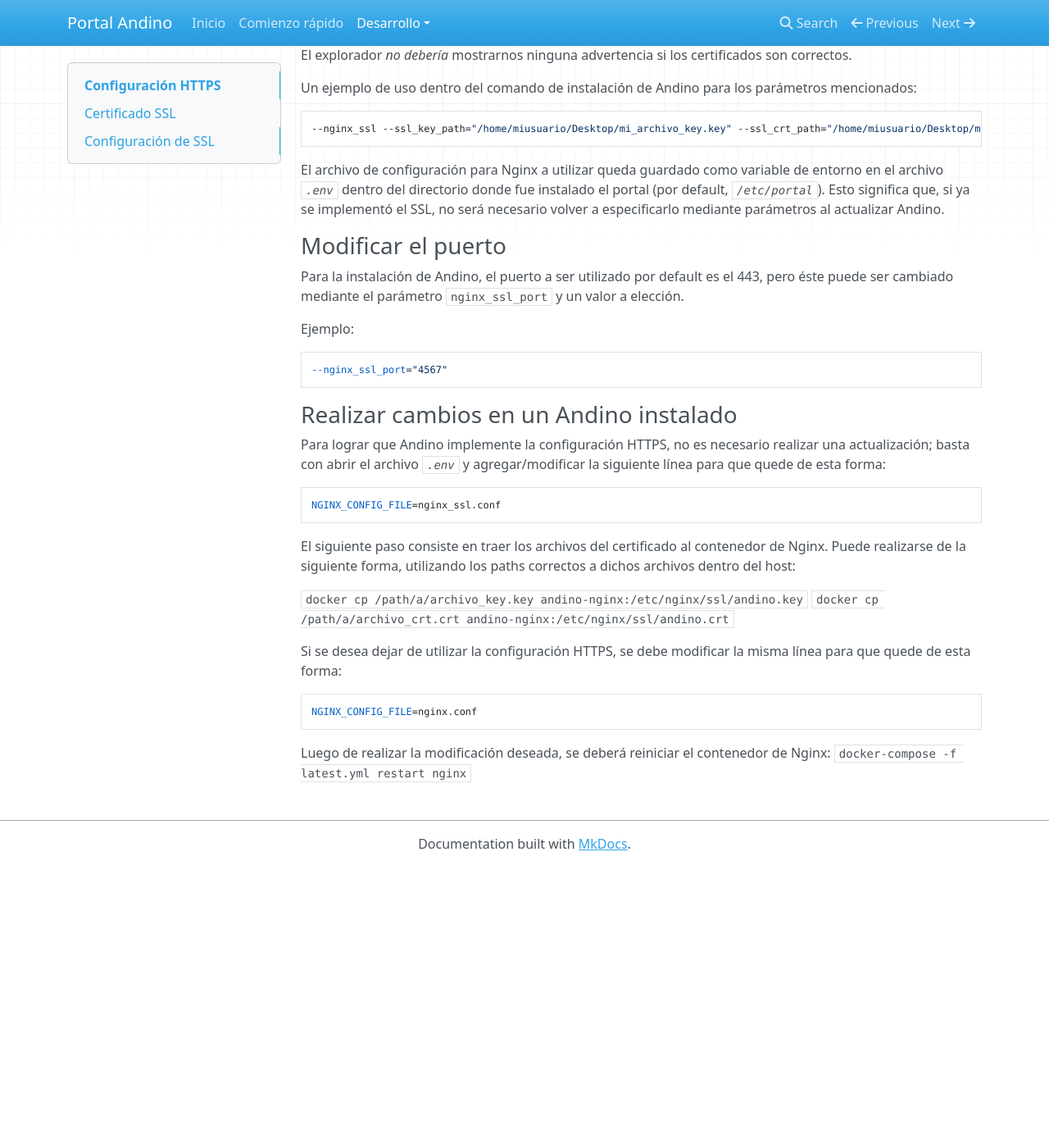
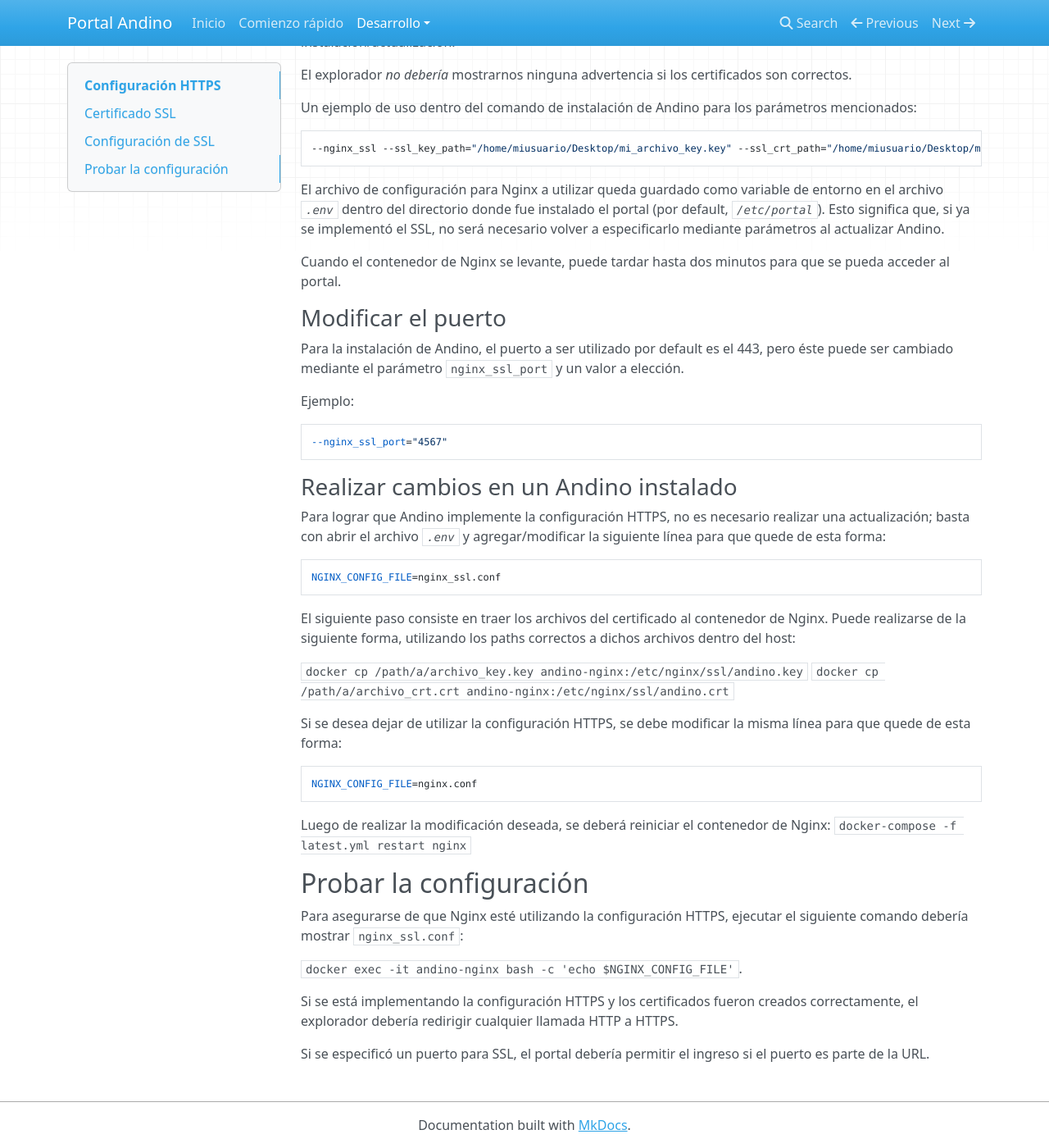
Before and after one commit to datosgobar/portal-andino, an MkDocs documentation site: the page built from docs/developers/https.md, in a window 1280 px wide and 1400 px high, scrolled down 596 px. Shown: the whole window at 82% size. Built offline with MkDocs 1.6.1, drawn with Linux system fonts in a browser that asks for light colours; nearby versions of some CDN libraries; old or Windows-style settings are respelled for this version of MkDocs; before the commit the page ends 1653 px from its top, so only the background shows below that; some of the changed text lies outside the part shown.

Commit message:
Agrego cómo probar la configuración HTTPS en la documentación

```diff
--- a/docs/developers/https.md
+++ b/docs/developers/https.md
@@ -7,6 +7,7 @@
   - [Configuracion de SSL](#configuraci%C3%B3n-de-ssl)
   - [Modificar el puerto](#modificar-el-puerto)
   - [Realizar cambios en un Andino instalado](#realizar-cambios-en-un-andino-instalado)
+  - [Probar la configuración](#probar-la-configuraci%C3%B3n)
 
 <!-- END doctoc generated TOC please keep comment here to allow auto update -->
 
@@ -40,6 +41,8 @@
 del directorio donde fue instalado el portal (por default, _`/etc/portal`_). Esto significa que, si ya se implementó
 el SSL, no será necesario volver a especificarlo mediante parámetros al actualizar Andino.
 
+Cuando el contenedor de Nginx se levante, puede tardar hasta dos minutos para que se pueda acceder al portal.
+
 ### Modificar el puerto
 
 Para la instalación de Andino, el puerto a ser utilizado por default es el 443, pero éste puede ser cambiado mediante
@@ -71,3 +74,16 @@
 
 Luego de realizar la modificación deseada, se deberá reiniciar el contenedor de Nginx:
 `docker-compose -f latest.yml restart nginx`
+
+
+## Probar la configuración
+
+Para asegurarse de que Nginx esté utilizando la configuración HTTPS, ejecutar el siguiente comando debería mostrar
+`nginx_ssl.conf`:
+
+`docker exec -it andino-nginx bash -c 'echo $NGINX_CONFIG_FILE'`.
+
+Si se está implementando la configuración HTTPS y los certificados fueron creados correctamente, el explorador debería
+redirigir cualquier llamada HTTP a HTTPS.
+
+Si se especificó un puerto para SSL, el portal debería permitir el ingreso si el puerto es parte de la URL.
```
